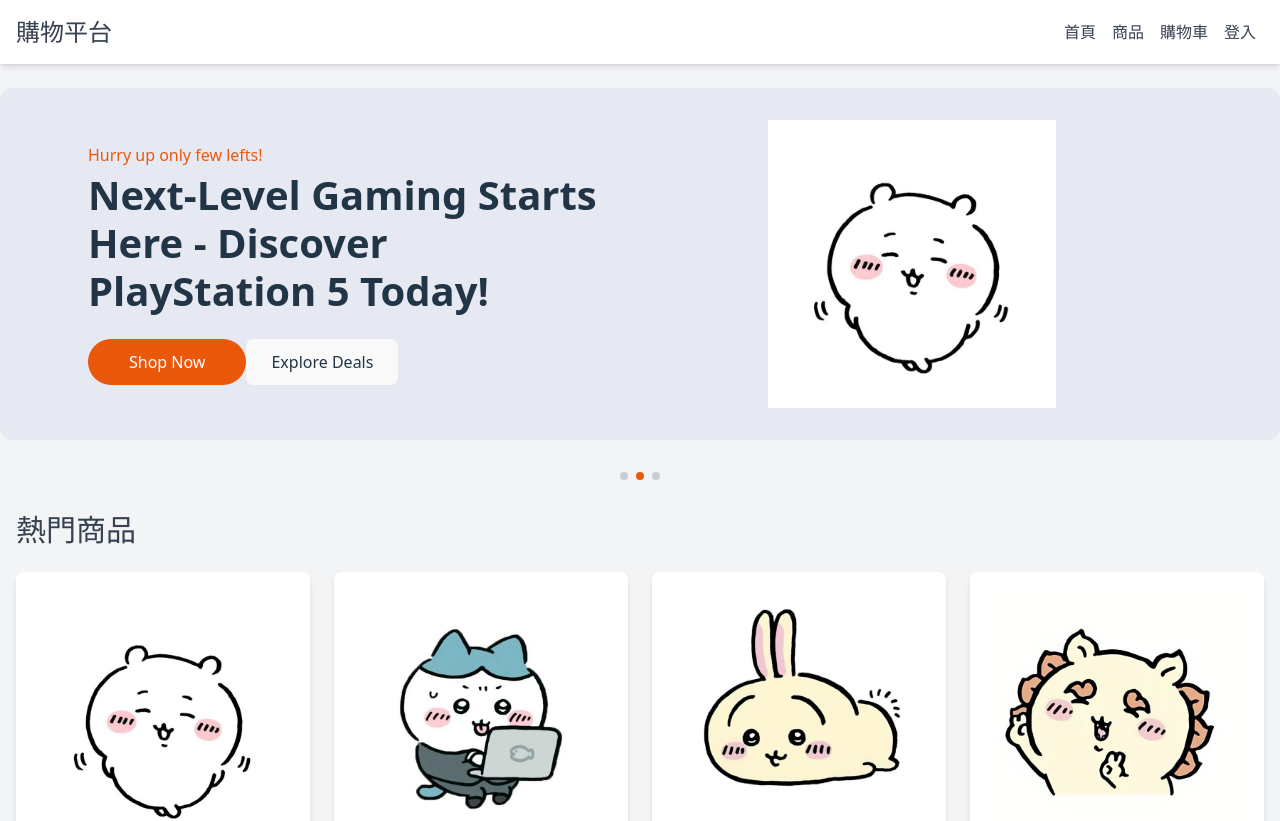
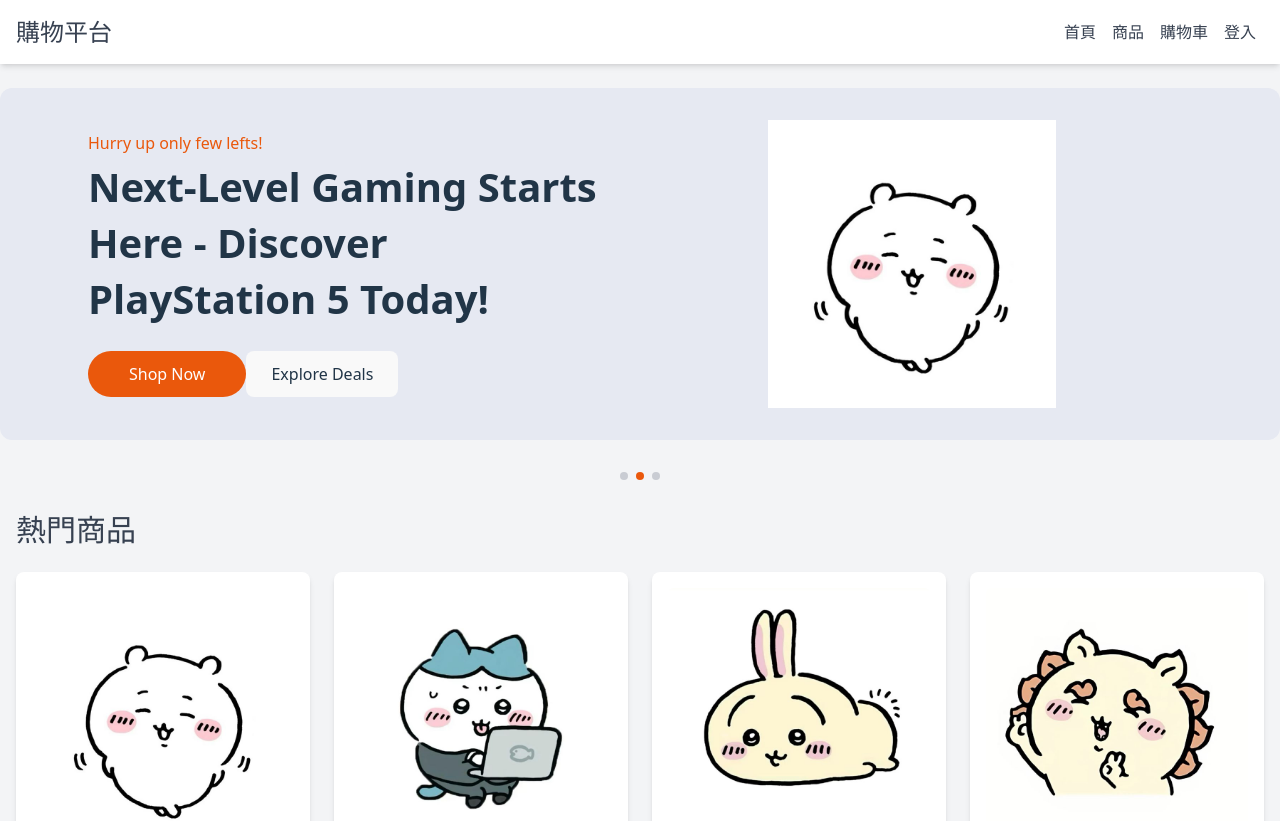
Before and after one commit to HOSHICHEN7267/web_team07, a React (Vite) app in the folder my-shopping-platform/: page / in a window 1280 px wide. Shown: the top 821 px of the page. Built offline with nearby package versions, Linux system fonts and the light colour scheme.

Commit message:
RWD: HeadSlider

```diff
--- a/my-shopping-platform/src/components/HeadSlider.jsx
+++ b/my-shopping-platform/src/components/HeadSlider.jsx
@@ -56,16 +56,15 @@ const HeaderSlider = () => {
           >
             <div className="md:pl-8 mt-10 md:mt-0">
               <p className="md:text-base text-orange-600 pb-1">{slide.offer}</p>
-              <h1 className="max-w-lg md:text-[40px] md:leading-[48px] text-2xl font-semibold">
+              <h1 className="max-w-lg md:text-[40px] text-2xl font-semibold md:leading-[56px] leading-[40px]">
                 {slide.title}
               </h1>
-              <div className="flex items-center mt-4 md:mt-6 ">
+              <div className="flex items-center mt-4 md:mt-6">
                 <button className="md:px-10 px-7 md:py-2.5 py-2 bg-orange-600 rounded-full text-white font-medium">
                   {slide.buttonText1}
                 </button>
                 <button className="group flex items-center gap-2 px-6 py-2.5 font-medium">
                   {slide.buttonText2}
-                  {/* <Image className="group-hover:translate-x-1 transition" src={assets.arrow_icon} alt="arrow_icon" /> */}
                 </button>
               </div>
             </div>
```
